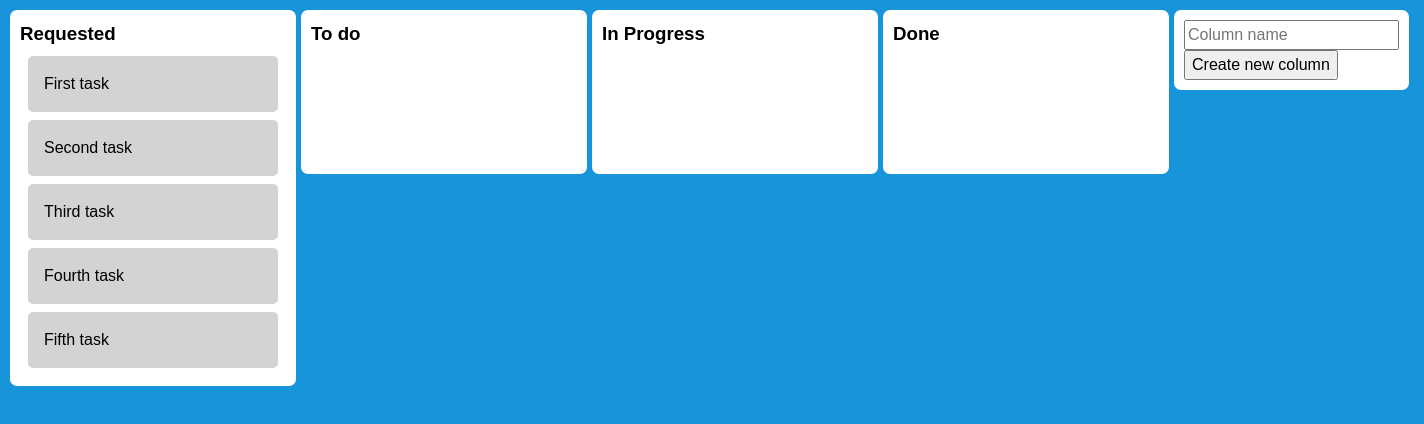
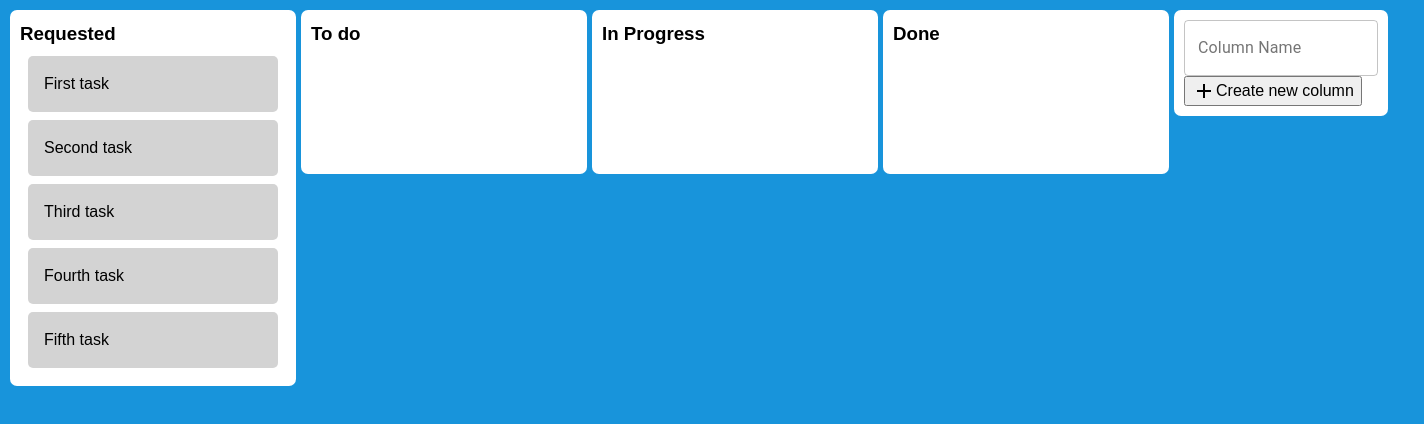
Before and after one commit to SOUTHYYY/kanban-desk-example, a React (Create React App) app: page / in a window 1280 px wide. Shown: the top 424 px of the page, 1424 px wide, since content can reach past the window. Built offline with nearby package versions, Linux system fonts and the light colour scheme.

Commit message:
Create Notification Component

```diff
--- /dev/null
+++ b/src/helpers/Notification.tsx
@@ -0,0 +1,31 @@
+import Snackbar from '@material-ui/core/Snackbar/Snackbar';
+
+import Alert from '@material-ui/lab/Alert/Alert';
+import React from 'react';
+
+interface IProps {
+  isOpen: boolean;
+  setClose: (state: boolean) => void;
+  text: string;
+}
+
+export const Notification: React.FC<IProps> = (props: IProps) => {
+  const handleClose = () => {
+    setTimeout(() => props.setClose(false), 2000);
+  };
+
+  return (
+    <Snackbar
+      anchorOrigin={{ vertical: 'bottom', horizontal: 'right' }}
+      open={props.isOpen}
+      autoHideDuration={2000}
+      onClose={handleClose}>
+      <Alert
+        onClose={handleClose}
+        variant="filled"
+        severity={props.text === 'Success' ? 'success' : 'error'}>
+        {props.text}
+      </Alert>
+    </Snackbar>
+  );
+};
--- a/src/screens/Workspace/components/CreateColumn/index.tsx
+++ b/src/screens/Workspace/components/CreateColumn/index.tsx
@@ -1,7 +1,11 @@
+import TextField from '@material-ui/core/TextField/TextField';
 import React from 'react';
 import { ColumnType } from '../../types';
 
-import { Wrapper } from './styles';
+import { Wrapper, Button } from './styles';
+
+import AddIcon from '@material-ui/icons/Add';
+import { Notification } from '../../../../helpers/Notification';
 
 interface IProps {
   handleSetColumns: (columns: ColumnType[]) => void;
@@ -9,15 +13,43 @@ interface IProps {
 }
 
 export const CreateColumn: React.FC<IProps> = ({ handleSetColumns, columns }: IProps) => {
+  const [name, setName] = React.useState<string>('');
+  const [open, setOpen] = React.useState<boolean>(false);
+  const [notificationText, setNotificationText] = React.useState<string>('');
+  debugger;
+
+  const handleSetColumnName = (e: any): void => setName(e.target.value);
+
+  const handleCreateColumn = (): void => {
+    if (!name.length) {
+      setOpen(true);
+      setNotificationText('Some error try again');
+      return;
+    }
+    handleSetColumns([...columns, { id: new Date().toDateString(), name, items: [] }]);
+    setName('');
+    setNotificationText('Success');
+    setOpen(true);
+  };
+  debugger;
+
   return (
-    <Wrapper>
-      <input type="text" placeholder="Column name" />
-      <button
-        onClick={() =>
-          handleSetColumns([...columns, { id: new Date().toDateString(), name: 'TEST', items: [] }])
-        }>
-        Create new column
-      </button>
-    </Wrapper>
+    <>
+      <Wrapper>
+        <TextField
+          id="outlined-basic"
+          label="Column Name"
+          variant="outlined"
+          onChange={handleSetColumnName}
+          value={name}
+        />
+
+        <Button onClick={handleCreateColumn}>
+          <AddIcon />
+          Create new column
+        </Button>
+      </Wrapper>
+      <Notification isOpen={open} setClose={setOpen} text={notificationText} />
+    </>
   );
 };
--- a/src/screens/Workspace/components/CreateColumn/styles.ts
+++ b/src/screens/Workspace/components/CreateColumn/styles.ts
@@ -5,5 +5,11 @@ export const Wrapper = styled.div`
   background-color: lightgrey;
   margin-right: 5px;
   border-radius: 7px;
+  min-width: 214px;
   background-color: #fff;
 `;
+
+export const Button = styled.button`
+  display: flex;
+  align-items: center;
+`;
```
